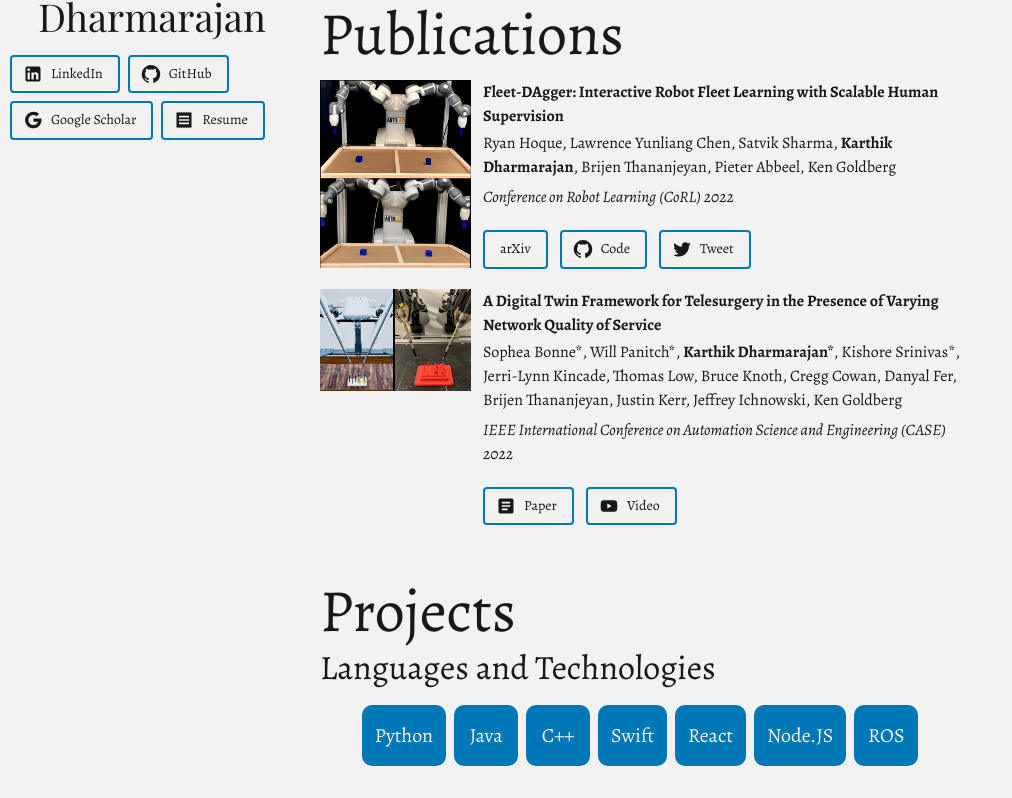
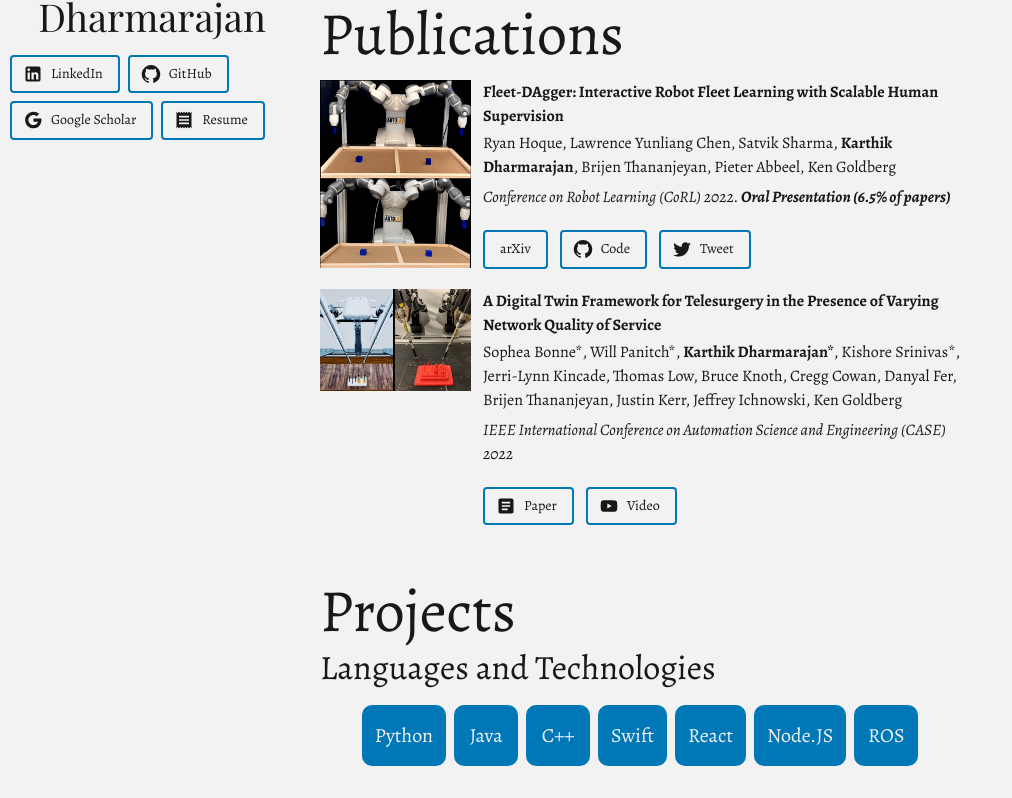
Before and after one commit to KDharmarajanDev/KDharmarajanDev.github.io, a React (Create React App) app in the folder website/: page / in a window 1280 px wide. Shown: the part 314-1112 px from the top of the page, without its empty margins (0-1012 px from the left). Built offline with nearby package versions, Linux system fonts and the light colour scheme; a web font is replaced by a local one.

Commit message:
Made internal passing of props more clean

```diff
--- a/website/src/App.js
+++ b/website/src/App.js
@@ -54,10 +54,7 @@ function App() {
           <Box id="publications" sx={{ marginTop: 5 }} ref={publicationsRef}>
             <Typography variant="h2">Publications</Typography>
             {publications.map(publication => (
-              <PublicationCard title={publication.title} arXiv={publication.arXiv} github={publication.github}
-                              tweet={publication.tweet} paper={publication.paper} authors={publication.authors}
-                              description={publication.description} conference={publication.conference} image={publication.image}
-                              hoverImage={publication.hoverImage} video={publication.video} key={publication.title}/>
+              <PublicationCard {...publication} key={publication.title}/>
             ))}
           </Box>
           <Box id="projects" sx={{ marginTop: 5 }} ref={projectsRef}>
@@ -73,8 +70,7 @@ function App() {
                 }
               </Grid>
                 {projects.map(project => (
-                    <ProjectCard name={project.name} image={project.image} link={project.link} description={project.description}
-                                technologies={project.technologies} website={project.website} hoverImage={project.hoverImage} key={project.name}/>
+                    <ProjectCard {...project} key={project.name}/>
                 ))}
           </Box>
         </StyledDiv>
--- a/website/src/ProjectCard.js
+++ b/website/src/ProjectCard.js
@@ -18,7 +18,6 @@ export default function ProjectCard(props) {
     const hasValidTechnology = containsAnyItem(props.technologies, technologies);
 
     return (<Collapse in={hasValidTechnology} timeout={"auto"} unmountOnExit>
-              <PublicationCard title={props.name} image={props.image} github={props.link} description={props.description}
-                              website={props.website} hoverImage={props.hoverImage}/>
+              <PublicationCard {...props}/>
             </Collapse>);
 }
--- a/website/src/info.js
+++ b/website/src/info.js
@@ -1,6 +1,5 @@
 import SandboxImage from './assets/Sandbox.jpeg';
 import LEDLightStripScheduler from './assets/LEDLightStripScheduler.png';
-import CoinConnect from './assets/CoinConnect.png';
 import { Link, Typography } from '@mui/material';
 import { styled } from '@mui/system';
 import FleetDAgger from './assets/FleetDAgger.gif';
@@ -29,7 +28,7 @@ export const publications = [
         title: "Fleet-DAgger: Interactive Robot Fleet Learning with Scalable Human Supervision",
         authors: ["Ryan Hoque", "Lawrence Yunliang Chen", "Satvik Sharma", "Karthik Dharmarajan",
                     "Brijen Thananjeyan", "Pieter Abbeel", "Ken Goldberg"],
-        conference: "Conference on Robot Learning (CoRL) 2022",
+        conference: "Conference on Robot Learning (CoRL) 2022. Oral Presentation (6.5% of papers)",
         description: "",
         arXiv: "https://arxiv.org/abs/2206.14349",
         github: "https://github.com/BerkeleyAutomation/ifl_benchmark",
@@ -53,20 +52,20 @@ export const publications = [
 
 export const projects = [
     {
-        name: "Sandbox",
+        title: "Sandbox (EECS106A Final Project)",
         image: SandboxImage,
         hoverImage: SandboxImage,
-        link: "https://github.com/shreystechtips/106a-final-project",
+        github: "https://github.com/shreystechtips/106a-final-project",
         website: "https://sandbox-106a.weebly.com/",
         description: "The Sandbox is an intelligent kinetic sand table that is able to draw patterns on sand by moving the steel ball. Input for the design can be taken as mathematical " +
                     "functions, G-code files, or as a drawing from a user interface. The Sandbox also has an interactive mode that tracks a finger.",
         technologies: ["Python", "React"]
     },
     {
-        name: "LED Light Strip Scheduler",
+        title: "LED Light Strip Scheduler",
         image: LEDLightStripScheduler,
         hoverImage: LEDLightStripScheduler,
-        link: "https://github.com/KDharmarajanDev/led-light-strip-android-app",
+        github: "https://github.com/KDharmarajanDev/led-light-strip-android-app",
         description: "LED Light Strip Scheduler is a simple and powerful application on the "
         + "Android operating system that allows users to control an Arduino operating RGB LED Strips with over one billion possible sequences.",
         technologies: ["C++", "Java"]
--- a/website/src/publication-card.js
+++ b/website/src/publication-card.js
@@ -175,6 +175,20 @@ function InfoButtons(props) {
 
 export default function PublicationCard(props) {
 
+    const conferenceSplit = useMemo(() => {
+        if (!props.conference) {
+            return ["", ""];
+        }
+        const endIndex = props.conference.indexOf(".");
+        let afterPart = "";
+        let beforePart = props.conference;
+        if (endIndex !== -1) {
+            beforePart = props.conference.substr(0, endIndex+1);
+            afterPart = props.conference.substr(endIndex+1, props.conference.length)
+        }
+        return [beforePart, afterPart];
+    }, [props.conference]);
+
     return (
             <StyledCard key={props.title} elevation={0}>
                 <Grid container
@@ -194,9 +208,14 @@ export default function PublicationCard(props) {
                         <AuthorList authors={props.authors}/> :
                         null
                         }
+                        {props.conference ?
                         <StyledDescription component="p" sx={{ fontStyle: 'italic' }}>
-                            {props.conference}
-                        </StyledDescription>
+                            {conferenceSplit[0]}
+                            <strong>
+                                {conferenceSplit[1]}
+                            </strong>
+                        </StyledDescription> :
+                        null}
                         <StyledDescription component="p">
                             {props.description}
                         </StyledDescription>
--- a/website/src/top-bar.js
+++ b/website/src/top-bar.js
@@ -1,10 +1,10 @@
-import { AppBar, Toolbar, Box, Grid, Tabs, Tab, IconButton, Typography } from '@mui/material';
+import { AppBar, Toolbar, Box, Tabs, Tab, IconButton, Typography } from '@mui/material';
 import { useSelector, useDispatch } from 'react-redux';
 import { toggle } from './theme-reducer';
 import DarkModeIcon from '@mui/icons-material/DarkMode';
 import LightModeIcon from '@mui/icons-material/LightMode';
 import { styled } from '@mui/system';
-import { useState, useEffect, useCallback } from 'react';
+import { useState, useEffect } from 'react';
 
 const themeSelector = state => state.theme;
 
@@ -132,7 +132,7 @@ export default function TopBar(props) {
     return () => {
       window.removeEventListener("scroll", handleScroll);
     };
-  }, []);
+  }, [props.topTabs]);
 
   return (
     <Box sx={{ flexGrow: 1 }}>
```
